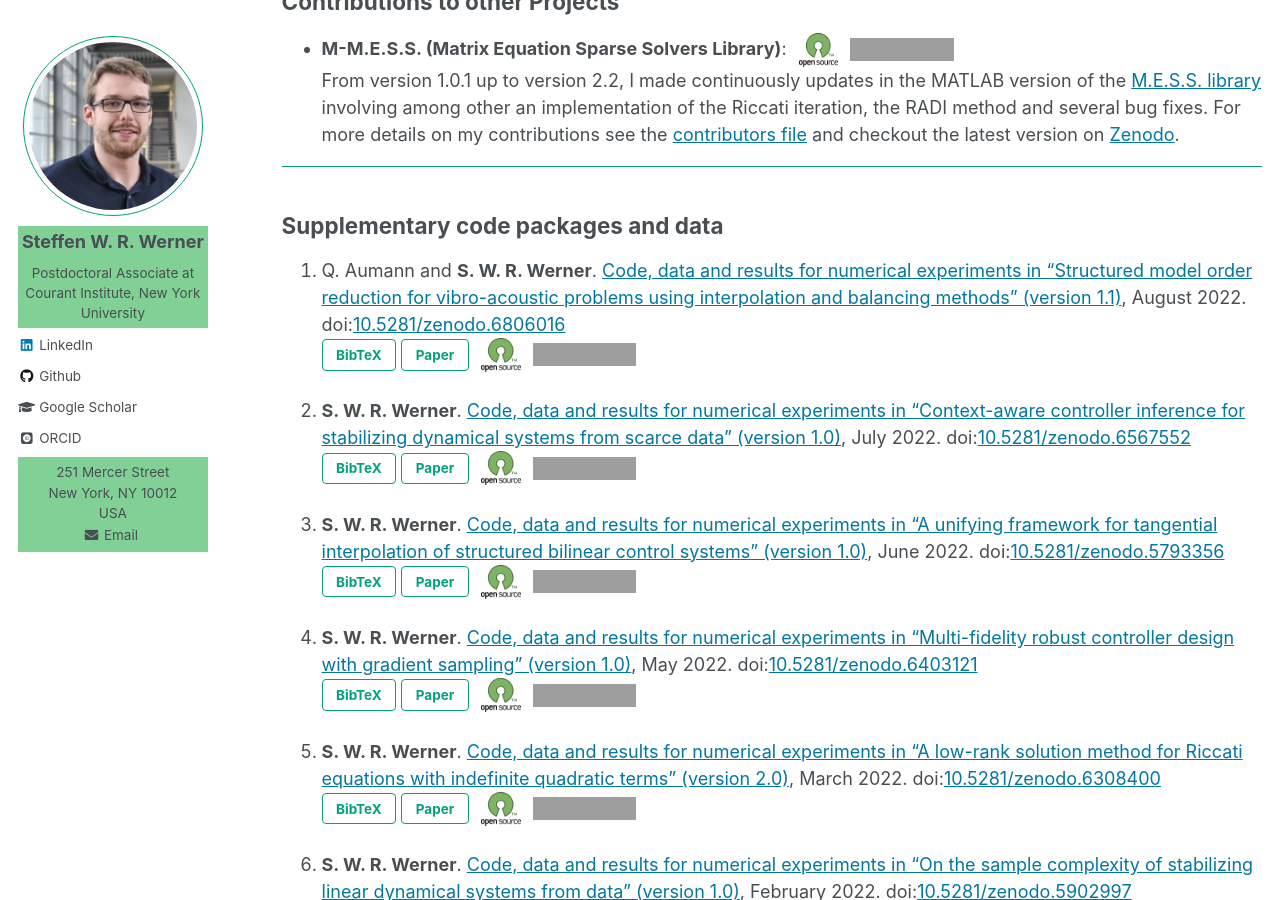
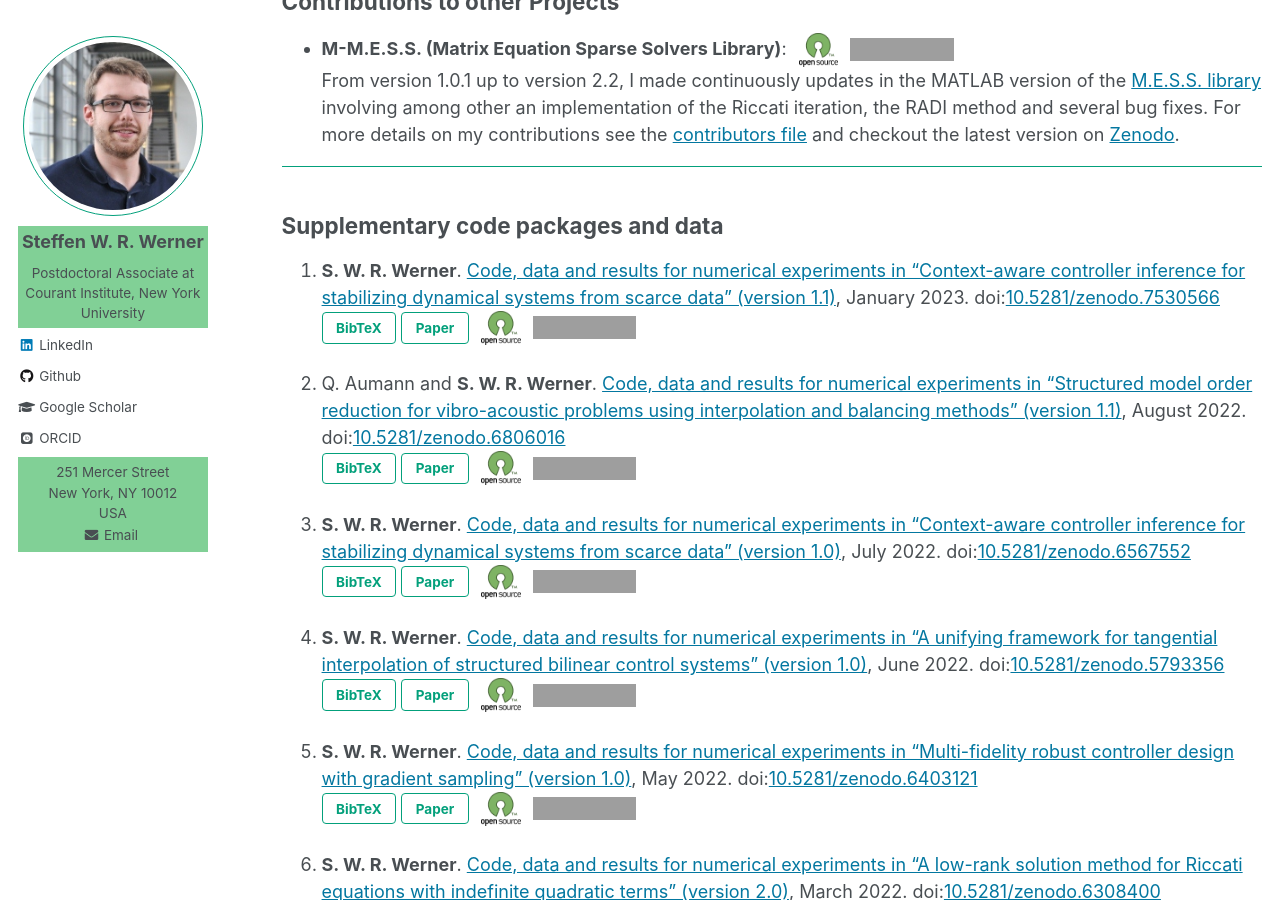
Before and after one commit to ninsteve/ninsteve.github.io, a Jekyll site: the page built from _pages/software.md, in a window 1280 px wide and 900 px high, scrolled down 1022 px. Built offline with Jekyll 4.4.1, drawn with Linux system fonts in a browser that asks for light colours; nearby versions of some CDN libraries; some web fonts are replaced; formulas are drawn with MathJax 3; grey boxes are pictures that could not be loaded.

```diff
--- a/_pages/software.md
+++ b/_pages/software.md
@@ -115,6 +115,23 @@ author_profile: true
 
 ## <a name="codepackages"></a>Supplementary code packages and data ##
 
+1.  <strong>S. W. R. Werner</strong>. <a target="blank_"
+    href="https://doi.org/10.5281/zenodo.7530566">Code, data and results for
+    numerical experiments in &ldquo;Context-aware controller inference for
+    stabilizing dynamical systems from scarce data&rdquo;
+    (version 1.1)</a>,
+    January 2023. doi:<a target="blank_" href="https://doi.org/10.5281/zenodo.7530566">10.5281/zenodo.7530566</a><br />
+    <button id="supWer23-pop" class="btn btn--inverse">BibTeX</button>
+    <a target="blank_" href="https://doi.org/10.48550/arXiv.2207.11049"><button
+    class="btn btn--inverse">Paper</button></a>
+    <a target ="_blank"
+    href="https://en.wikipedia.org/wiki/Open-source_software">
+    <img src="../images/open_source_symbol.png" alt="Open Source Software"
+    class="opensource"></a>
+    <a href="https://opensource.org/licenses/BSD-2-Clause">
+    <img src="https://img.shields.io/badge/License-BSD%202--Clause-orange.svg"
+    alt="License: BSD 2-Clause" class="badge"></a>
+
 1.  Q. Aumann and <strong>S. W. R. Werner</strong>. <a target="blank_"
     href="https://doi.org/10.5281/zenodo.6806016">Code, data and results for
     numerical experiments in &ldquo;Structured model order reduction for
@@ -207,7 +224,7 @@ author_profile: true
     (version 1.0)</a>,
     February 2022. doi:<a target="blank_" href="https://doi.org/10.5281/zenodo.5902997">10.5281/zenodo.5902997</a><br />
     <button id="supWer22-pop" class="btn btn--inverse">BibTeX</button>
-    <a target="blank_" href="https://doi.org/10.48550/arXiv.2203.00474"><button
+    <a target="blank_" href="https://doi.org/10.1007/s10208-023-09605-y"><button
     class="btn btn--inverse">Paper</button></a>
     <a target ="_blank"
     href="https://en.wikipedia.org/wiki/Open-source_software">
--- a/files/software/bibtex.html
+++ b/files/software/bibtex.html
@@ -2,6 +2,25 @@
 <!-- SUPPLEMENTARY CODE PACKAGES AND DATA                                    -->
 <!--=========================================================================-->
 
+<script>
+  $(function(){
+  $('#supWer23-pop').magnificPopup({ items: { src: '#supWer23' },
+  closeBtnInside: true, autoFocusLast: false, fixedContentPos: false,
+  type: 'inline' }); });
+</script>
+<div id="supWer23" class="bibtex-dialog mfp-hide">
+<pre><code>
+@MISC{supWer23,
+  author =       {Werner, S.~W.~R.},
+  title  =       {Code, Data and Results for Numerical Experiments in
+                  ``{C}ontext-aware controller inference for stabilizing
+                  dynamical systems from scarce data'' (version 1.1)},
+  month  =       jan,
+  year   =       {2023},
+  doi    =       {10.5281/zenodo.7530566}
+}
+</code></pre></div>
+<!--=========================================================================-->
 <script>
   $(function(){
   $('#supAumW22a-pop').magnificPopup({ items: { src: '#supAumW22a' },
```
Also changed, not shown: _pages/publications.md (+26 -26 lines), files/publications/bibtex.html (+42 -42 lines), 1 other file.
